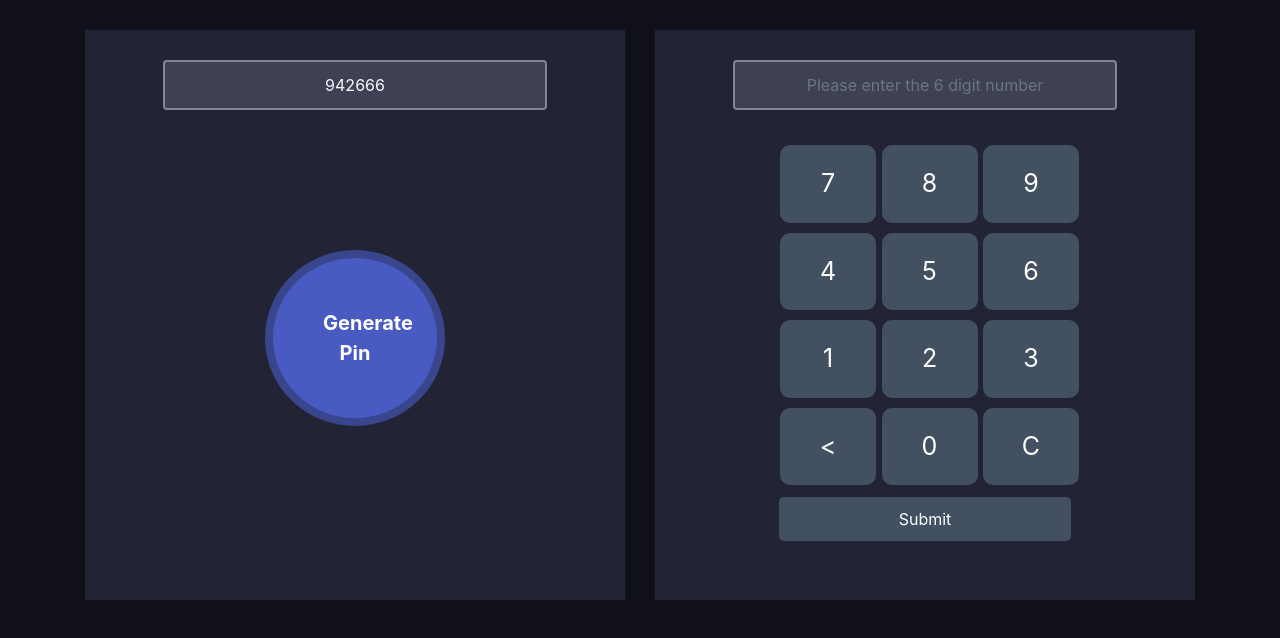
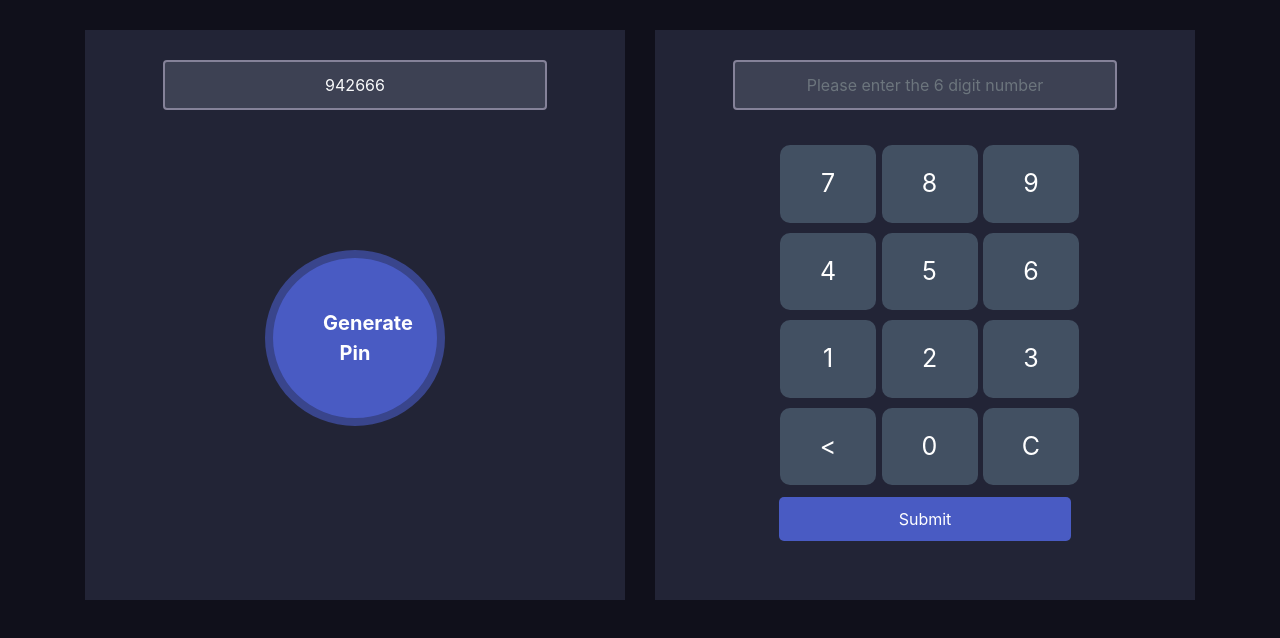
Before and after one commit to asadsanto10/pin-matcher-master, a plain HTML site: page index.html in a window 1280 px wide. Both pictures are taken after a click on the button "Generate Pin". Drawn offline with nearby package versions, Linux system fonts and the light colour scheme.

Commit message:
Add files via upload

```diff
--- a/js/main.js
+++ b/js/main.js
@@ -4,7 +4,7 @@ document.getElementById('generateRandomNumberBtn').addEventListener('click', fun
     document.getElementById('displayNumber').value = randomNumber;
 
 /*============= when input field is null than disable submit button ==================*/
-    if (document.getElementById("displayInputNumber").value === "") {
+    if (document.getElementById("displayNumber").value === "") {
         document.getElementById('submit').disabled = true;
     } else {
         document.getElementById('submit').disabled = false;
```
Also changed, not shown: index.html (+0 -1 lines).
